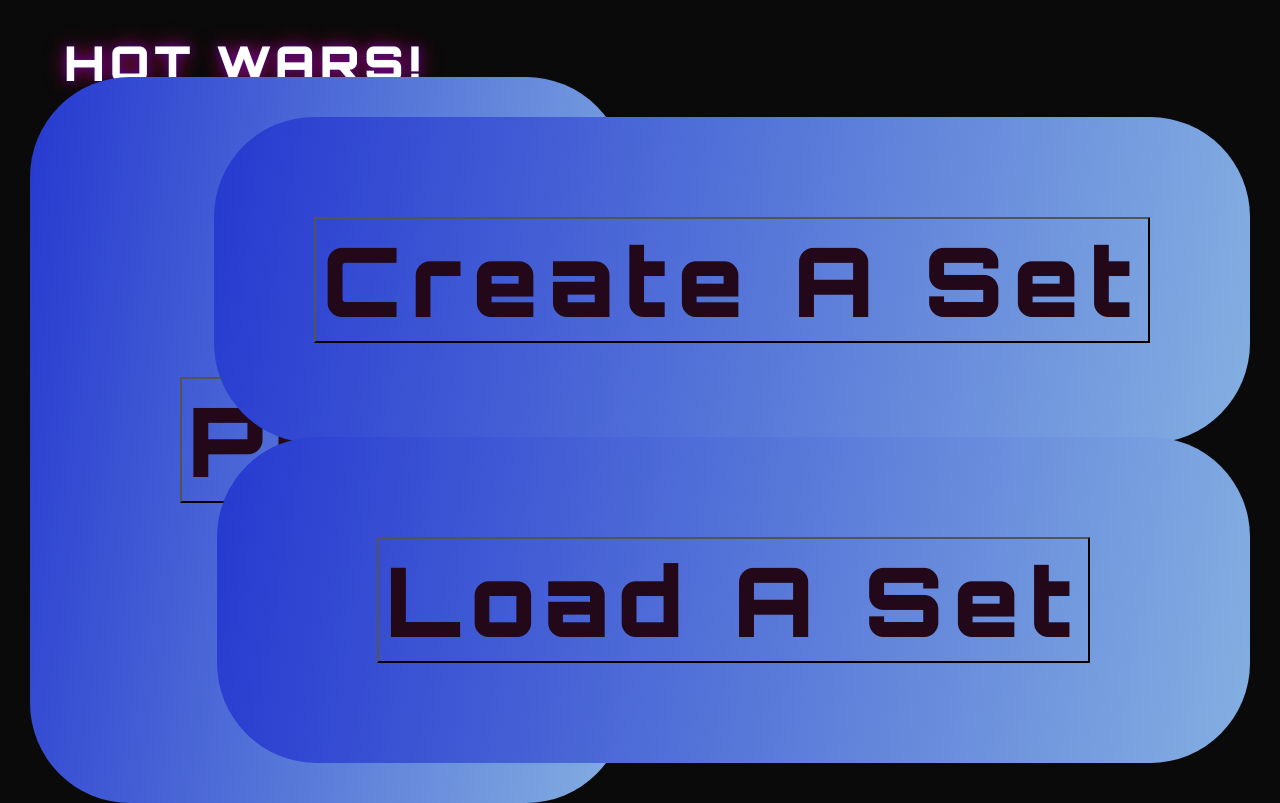
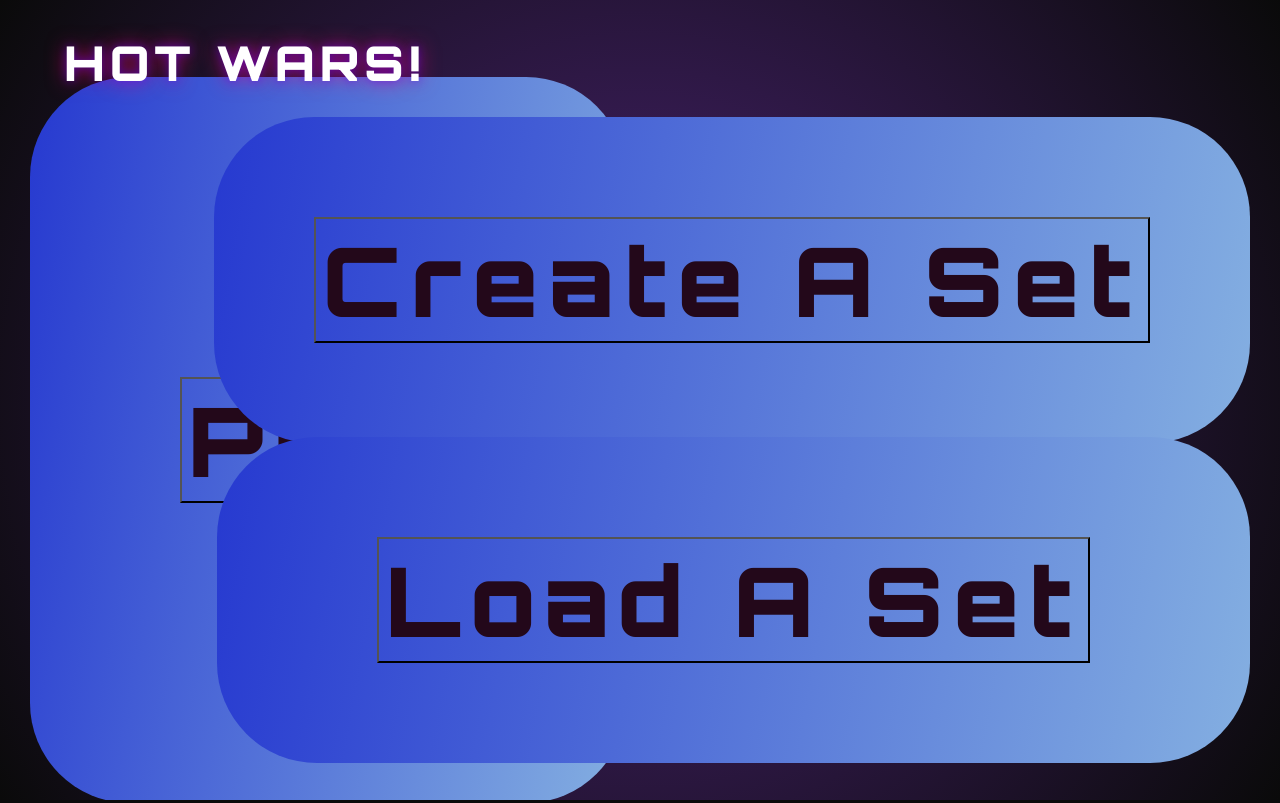
Before and after one commit to arsenic018/CS321-PROJECT, a React (Vite) app in the folder HotWars/: page /HomePage in a window 1280 px wide. Built offline with nearby package versions, Linux system fonts and the light colour scheme.

Commit message:
Backgorund color change

```diff
--- a/HotWars/src/pages/HomePage.css
+++ b/HotWars/src/pages/HomePage.css
@@ -1,10 +1,10 @@
-.startPanel {
+.startPanell {
   display: flex;
   flex-direction: column;
   justify-content: space-between;
   height: 100vh;
   width: 100vw;
- background: radial-gradient(circle at center, #1a0b0b 0%, #0a0a0a 100%);
+  background: radial-gradient(circle at center, #4a2373 0%, #0a0a0a 100%);
   color: #ffffff;
   font-family: 'Inter', sans-serif;
   cursor: pointer;
@@ -17,8 +17,7 @@
   justify-content: space-between;
   align-items: center;
   padding: 2rem 4rem;
-  z-index:
-   10;
+  z-index: 10;
 }
 .gameTitle {
   font-family: 'Orbitron', sans-serif;
```
Also changed, not shown: HotWars/src/pages/BuiltIn.css (added), HotWars/src/pages/BuiltIn.jsx (added).
